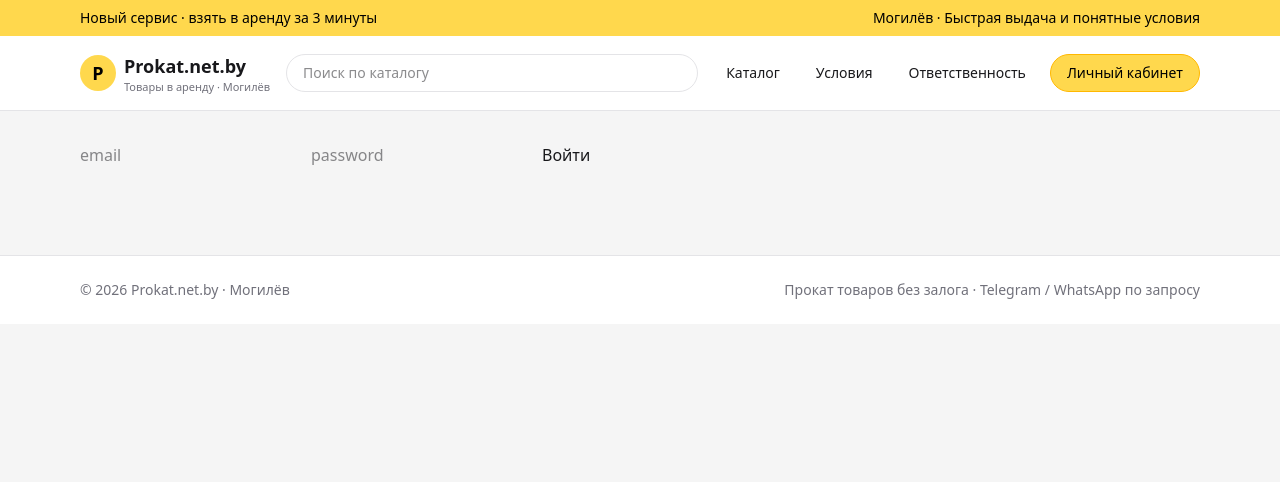
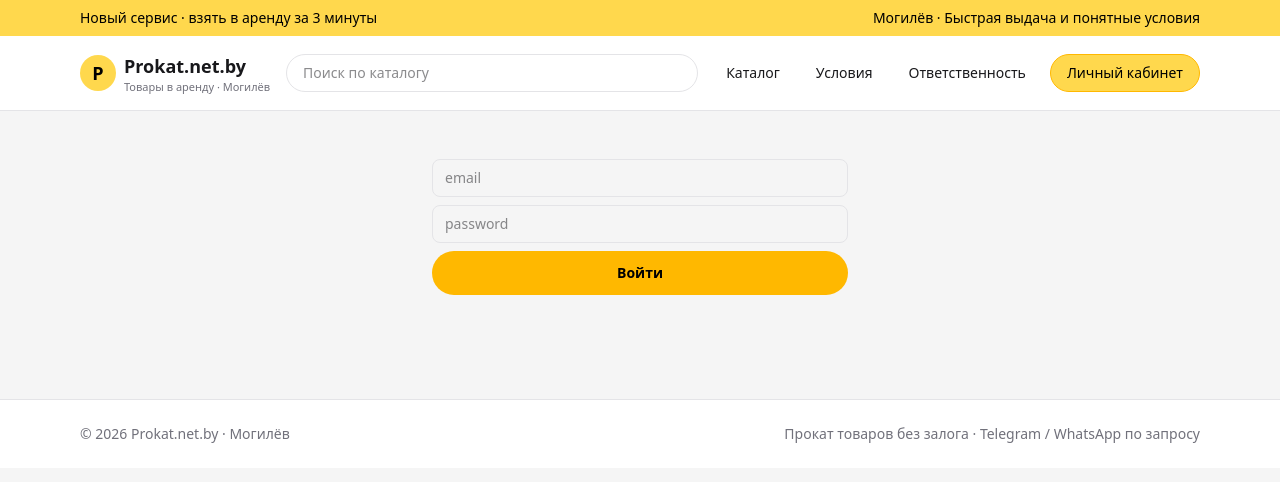
Before and after one commit to retrosexyal/prokat, a Next.js app: page /login in a window 1280 px wide. Shown: the top 482 px of the page. Built offline with nearby package versions, Linux system fonts and the light colour scheme.

Commit message:
feat:styles login

```diff
--- a/src/app/api/auth/[...nextauth]/route.ts
+++ b/src/app/api/auth/[...nextauth]/route.ts
@@ -23,8 +23,6 @@ export const authOptions: NextAuthOptions = {
 
         const client = await clientPromise;
         const db = client.db();
-
-        console.log(db);
 
         const user = (await db.collection("users").findOne({
           email: credentials.email.toLowerCase(),
--- a/src/app/dashboard/page.tsx
+++ b/src/app/dashboard/page.tsx
@@ -11,7 +11,6 @@ import { getBookingsForOwner } from "@/lib/bookings";
 import { toBookingViews } from "@/lib/booking-mappers";
 import type { BookingView } from "@/types/booking";
 import { ProfileSettings } from "@/components/ProfileSettings";
-
 
 export default async function DashboardPage() {
   const session = await getServerSession(authOptions);
@@ -50,15 +49,14 @@ export default async function DashboardPage() {
 
   return (
     <div className="space-y-6">
-      <h1 className="text-2xl font-semibold">Личный кабинет</h1>
+      <h1 className="text-2xl font-semibold text-center">Личный кабинет</h1>
 
-      <div className="text-sm text-muted">
+      <div className="text-sm text-muted mx-auto flex flex-col gap-2 max-w-sm text-center">
         {session?.user?.email
           ? `Вы вошли как ${session.user.email}`
           : "Вы вошли."}
+        <LogoutButton />
       </div>
-
-      <LogoutButton />
 
       <ProfileSettings
         initialName={userProfile.name}
--- a/src/app/login/page.tsx
+++ b/src/app/login/page.tsx
@@ -1,5 +1,7 @@
 "use client";
 
+import { Button } from "@/components/ui/Button";
+import { Input } from "@/components/ui/Input";
 import { signIn } from "next-auth/react";
 import { useRouter } from "next/navigation";
 import { useState } from "react";
@@ -32,20 +34,23 @@ export default function LoginPage() {
   }
 
   return (
-    <form onSubmit={onSubmit}>
-      <input
+    <form
+      onSubmit={onSubmit}
+      className="flex flex-1 flex-col p-4 gap-2 max-w-md mx-auto"
+    >
+      <Input
         value={email}
         onChange={(e) => setEmail(e.target.value)}
         placeholder="email"
         type="email"
       />
-      <input
+      <Input
         value={password}
         onChange={(e) => setPassword(e.target.value)}
         placeholder="password"
         type="password"
       />
-      <button type="submit">Войти</button>
+      <Button type="submit">Войти</Button>
       {err && <p>{err}</p>}
     </form>
   );
--- a/src/components/LogoutButton.tsx
+++ b/src/components/LogoutButton.tsx
@@ -1,15 +1,12 @@
 "use client";
 
 import { signOut } from "next-auth/react";
+import { Button } from "./ui/Button";
 
 export function LogoutButton() {
   return (
-    <button
-      type="button"
-      onClick={() => signOut({ callbackUrl: "/" })}
-      className="inline-flex items-center rounded-md border border-white/10 px-3 py-2 text-sm hover:bg-white/5 transition-colors"
-    >
+    <Button type="button" onClick={() => signOut({ callbackUrl: "/" })}>
       Выйти
-    </button>
+    </Button>
   );
 }
--- /dev/null
+++ b/src/components/ui/Button/index.tsx
@@ -0,0 +1,15 @@
+import { ButtonHTMLAttributes } from "react";
+
+export function Button({
+  children,
+  ...rest
+}: ButtonHTMLAttributes<HTMLButtonElement>) {
+  return (
+    <button
+      {...rest}
+      className="inline-flex items-center justify-center rounded-full bg-accent-strong px-6 py-3 text-sm font-semibold text-black hover:bg-accent hover:cursor-pointer"
+    >
+      {children}
+    </button>
+  );
+}
--- /dev/null
+++ b/src/components/ui/Input/index.tsx
@@ -0,0 +1,10 @@
+import { InputHTMLAttributes } from "react";
+
+export function Input({ ...rest }: InputHTMLAttributes<HTMLInputElement>) {
+  return (
+    <input
+      className="w-full rounded-lg border border-border-subtle px-3 py-2 text-sm"
+      {...rest}
+    />
+  );
+}
```
